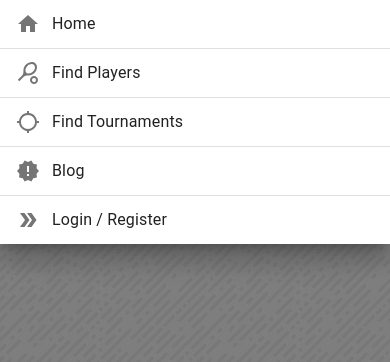
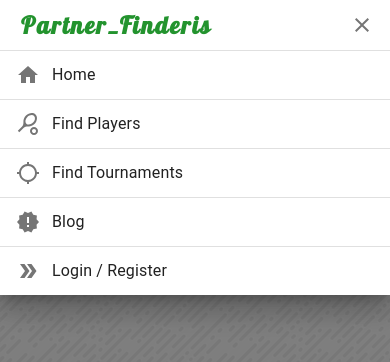
Before and after one commit to TadasSipavicius/Searching-Partner-Website, a React (Create React App) app: page / in a window 390 px wide. Both pictures are taken after a click on the button 362 px from the left and 28 px from the top of the page. Shown: the top 362 px of the page. Built offline with nearby package versions, Linux system fonts and the light colour scheme; a web font is replaced by a local one.

Commit message:
Added to mobile navigation bar a Logo line #13

```diff
--- a/src/Layout/NavigationBarItems/NavigationBarMobile.tsx
+++ b/src/Layout/NavigationBarItems/NavigationBarMobile.tsx
@@ -14,6 +14,7 @@ import NewReleasesIcon from '@material-ui/icons/NewReleases';
 import DoubleArrowIcon from '@material-ui/icons/DoubleArrow';
 import { useAuth0 } from '@auth0/auth0-react';
 import PersonIcon from '@material-ui/icons/Person';
+import CloseIcon from '@material-ui/icons/Close';
 
 const useStyles = makeStyles((theme: Theme) =>
     createStyles({
@@ -38,6 +39,19 @@ const useStyles = makeStyles((theme: Theme) =>
         listitemicon: {
             minWidth: 36,
         },
+        topLine: {
+            justifyContent: "space-between",
+            maxHeight: 50,
+        },
+        mobileLogo: {
+            fontFamily: 'Lobster, sans-serif',
+            color: theme.palette.primary.main,
+            fontWeight: 'bold',
+            fontSize: 24,
+            letterSpacing: 2,
+            textDecoration: "none",
+            paddingLeft: 5
+        }
     })
 )
 export default function NavigationBarMobile(){
@@ -75,9 +89,17 @@ export default function NavigationBarMobile(){
 
     const phoneNavLink = () => (
         <List className={classes.navlist}>
+            <ListItem className={classes.topLine}>
+                <Link to='/' className={classes.mobileLogo} onClick={handleOpen}>
+                    Partner_Finderis
+                </Link>
+                <IconButton edge="end" onClick={handleOpen}>
+                    <CloseIcon />
+                </IconButton>
+            </ListItem>
+            <Divider />
             {navigation.map((item: NavigationType) =>(
                 <>
-                {/* Pasiskaityti apie list ir listitemus ir visa kita */}
                 <ListItem
                     button
                     key={item.title}
```
